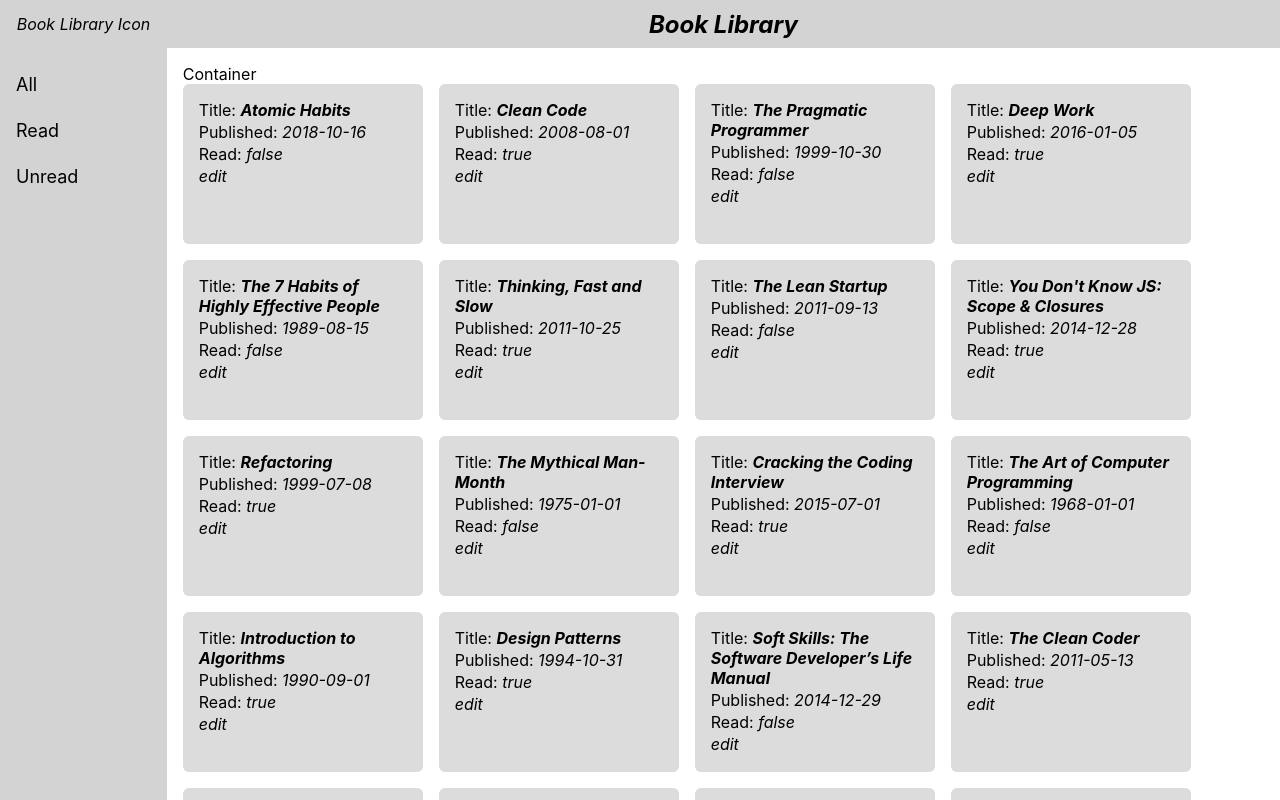
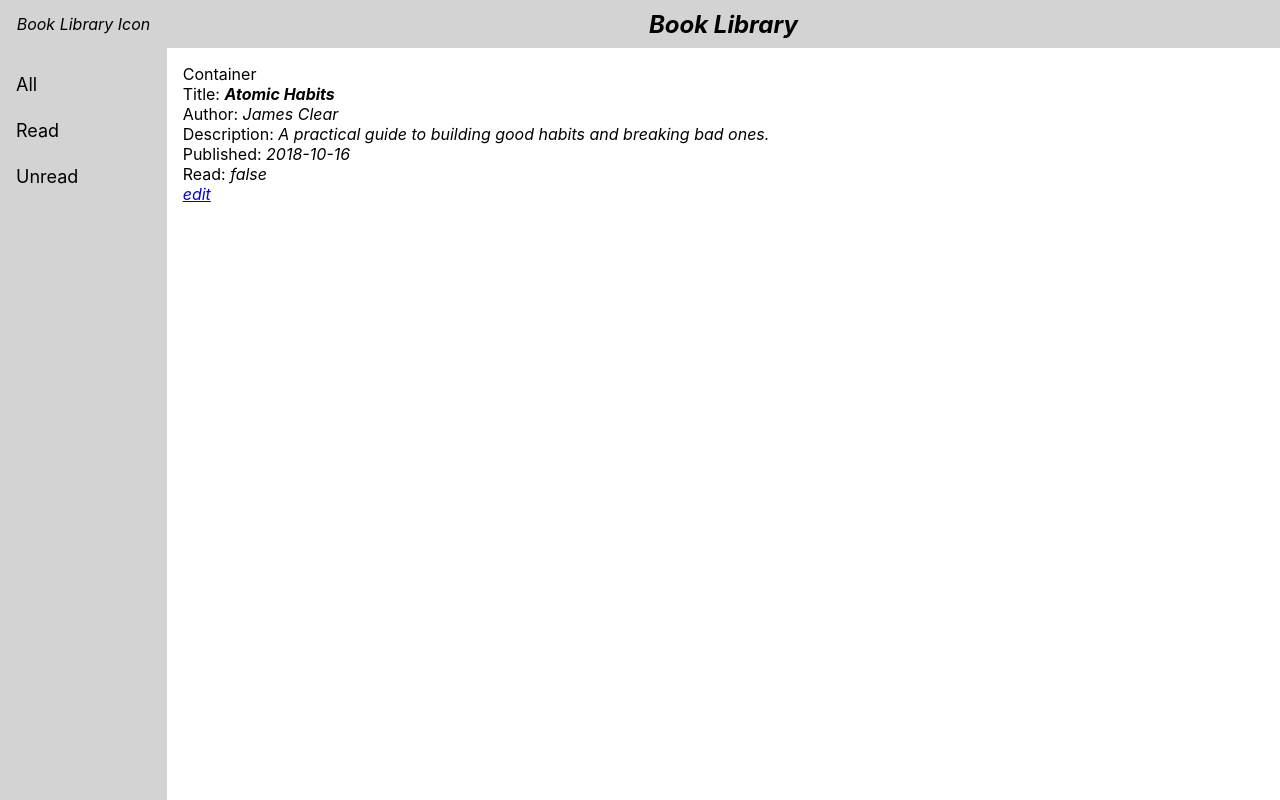
Before and after one commit to ashishchaudhary66/book-library, a React (Create React App) app: page /books/details/1 in a window 1280 px wide. Built offline with nearby package versions, Linux system fonts and the light colour scheme.

Commit message:
BookDetails Router

```diff
--- a/src/components/Books.jsx
+++ b/src/components/Books.jsx
@@ -1,9 +1,8 @@
 import React from 'react'
 import './Books.css'
-import {booksData} from '../data/book-data'
 import Book from './utils/Book'
 
-function Books() {
+function Books({booksData}) {
 
   return (
     <div className='Books'>
--- a/src/components/Container.jsx
+++ b/src/components/Container.jsx
@@ -1,12 +1,18 @@
 import React from 'react'
 import './Container.css'
 import Books from './Books'
+import {booksData} from '../data/book-data'
+import BookDetails from './utils/BookDetails'
+import { Route, Routes } from 'react-router-dom'
 
 function Container() {
   return (
     <div className='Container'>
         <div>Container</div>
-        <Books />
+        <Routes>
+            <Route path="/" element={<Books booksData={booksData} />} />
+            <Route path="/books/details/:id" element={<BookDetails booksData={booksData}/>} />
+        </Routes>
     </div>
   )
 }
--- a/src/components/utils/Book.css
+++ b/src/components/utils/Book.css
@@ -8,6 +8,9 @@
     align-items: start;
     gap: 2px;
     border-radius: 6px;
+}
+.Book:hover{
+    cursor: pointer;
 }
 .italic{
     font-style: italic;
--- a/src/components/utils/Book.jsx
+++ b/src/components/utils/Book.jsx
@@ -1,9 +1,11 @@
 import React from 'react'
 import './Book.css'
+import { useNavigate } from 'react-router-dom'
 
 function Book({book}) {
+    const navigate = useNavigate();
   return (
-    <div className='Book'>
+    <div className='Book' onClick={() => navigate(`/books/details/${book.id}`)}>
         <div>
             <span>Title: </span><span className='italic bold'>{book.title}</span>
         </div>
--- /dev/null
+++ b/src/components/utils/BookDetails.css
@@ -0,0 +1,3 @@
+.BookDetails{
+    width: 100%;
+}
--- /dev/null
+++ b/src/components/utils/BookDetails.jsx
@@ -0,0 +1,37 @@
+import React from 'react'
+import './BookDetails.css'
+import './Book.css'
+import { useParams } from 'react-router-dom'
+
+function BookDetails({booksData}) {
+    const { id } = useParams()
+    const book = booksData.find((b) => b.id === id)
+
+    if (!book) {
+    return <div className="BookDetails">Book not found!</div>
+  }
+  return (
+    <div className='BookDetails'>
+        <div>
+            <span>Title: </span><span className='italic bold'>{book.title}</span>
+        </div>
+        <div>
+            <span>Author: </span><span className='italic'>{book.author}</span>
+        </div>
+        <div>
+            <span>Description: </span><span className='italic'>{book.description}</span>
+        </div>
+        <div>
+            <span>Published: </span><span className='italic'>{book.published}</span>
+        </div>
+        <div>
+            <span>Read: </span><span className='italic'>{book.read?"true":"false"}</span>
+        </div>
+        <div>
+            <span><a className='italic' href="#">edit</a></span>
+        </div>
+    </div>
+  )
+}
+
+export default BookDetails
--- a/src/index.js
+++ b/src/index.js
@@ -3,11 +3,14 @@
 import './index.css';
 import App from './App';
 import reportWebVitals from './reportWebVitals';
+import { BrowserRouter } from 'react-router-dom';
 
 const root = ReactDOM.createRoot(document.getElementById('root'));
 root.render(
   <React.StrictMode>
-    <App />
+    <BrowserRouter>
+      <App />
+    </BrowserRouter>
   </React.StrictMode>
 );
 
```
